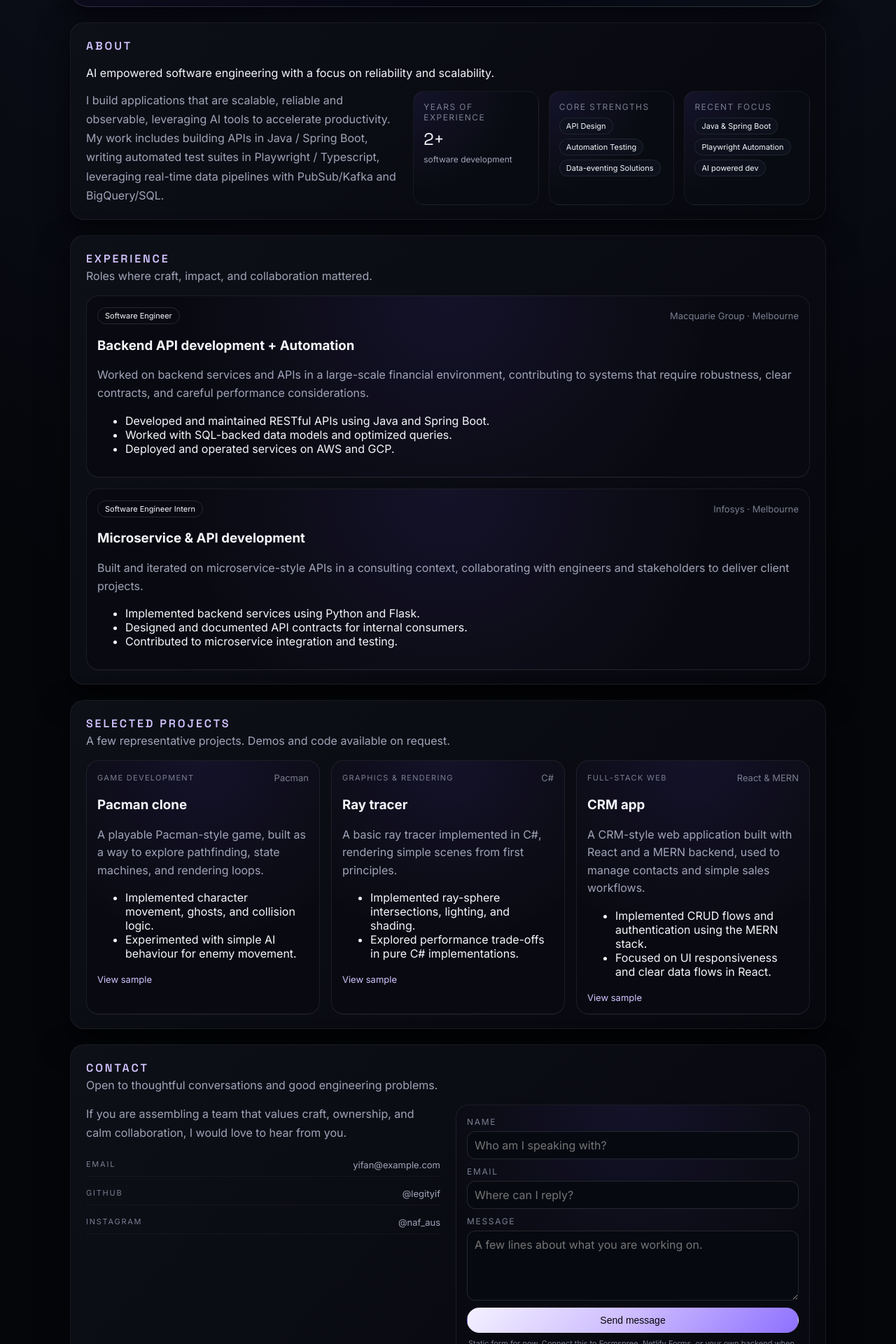
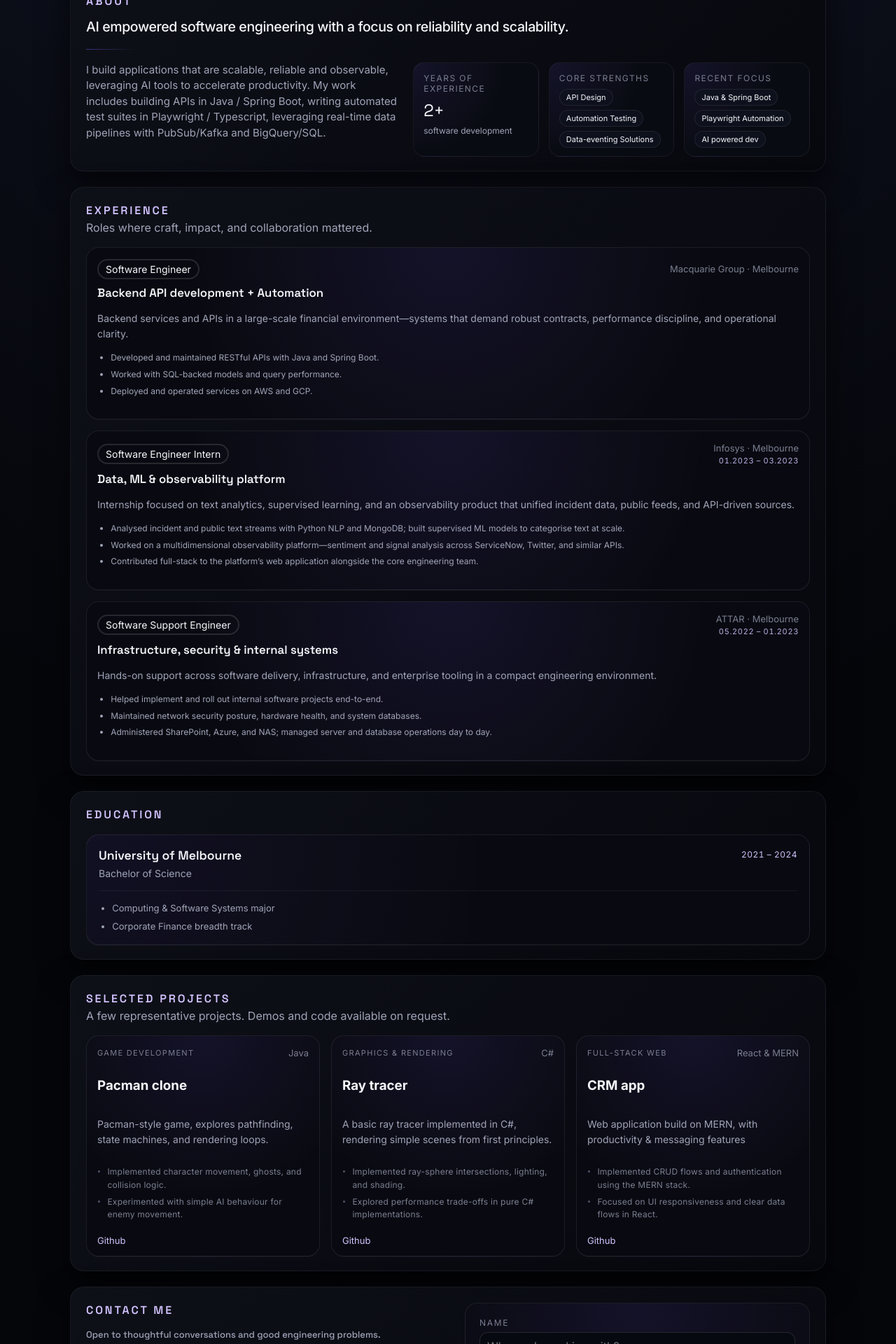
Before and after one commit to legityif/naf-portfolio, a React (Vite) app: page / in a window 1280 px wide. Shown: the part 600-2520 px from the top of the page at 70% size. Built offline with nearby package versions, Linux system fonts and the light colour scheme.

Commit message:
Updated front-end design components to align

```diff
--- a/src/App.jsx
+++ b/src/App.jsx
@@ -1,10 +1,11 @@
 import About from "./components/About";
 import Contact from "./components/Contact";
+import Education from "./components/Education";
 import Experience from "./components/Experience";
 import Header from "./components/Header";
 import Hero from "./components/Hero";
 import Projects from "./components/Projects";
-import { experience, metaItems, navItems, projects, skills } from "./data/portfolioData";
+import { education, experience, metaItems, navItems, projects, skills } from "./data/portfolioData";
 
 function App() {
   const year = new Date().getFullYear();
@@ -17,13 +18,13 @@ function App() {
         <Hero metaItems={metaItems} />
         <About strengths={skills.strengths} recentFocus={skills.recentFocus} />
         <Experience roles={experience} />
+        <Education {...education} />
         <Projects projects={projects} />
         <Contact />
       </main>
 
       <footer className="footer">
         <span>{`© ${year} Yifan Yang`}</span>
-        <span className="footer-secondary">Built with care, dark mode first.</span>
       </footer>
     </div>
   );
--- a/src/components/About.jsx
+++ b/src/components/About.jsx
@@ -1,18 +1,20 @@
 function About({ strengths, recentFocus }) {
   return (
     <section className="panel about" id="about">
-      <div className="panel-header">
+      <div className="panel-header about-panel-header">
         <h2>About</h2>
       </div>
-      <div>
-          <p>AI empowered software engineering with a focus on reliability and scalability.</p>
-      </div>
-      <div className="panel-content about-grid">
+      <div className="panel-content about-body">
+        <p className="about-lede">
+          AI empowered software engineering with a focus on reliability and scalability.
+        </p>
+        <div className="about-divider" aria-hidden="true" />
+        <div className="about-grid">
           <p className="about-copy">
             I build applications that are scalable, reliable and observable, leveraging AI tools
-          to accelerate productivity. My work includes building APIs in Java / Spring Boot, writing
-          automated test suites in Playwright / Typescript, leveraging real-time data pipelines
-          with PubSub/Kafka and BigQuery/SQL.
+            to accelerate productivity. My work includes building APIs in Java / Spring Boot,
+            writing automated test suites in Playwright / Typescript, leveraging real-time data
+            pipelines with PubSub/Kafka and BigQuery/SQL.
           </p>
           <div className="about-tiles">
             <div className="tile">
@@ -38,6 +40,7 @@ function About({ strengths, recentFocus }) {
             </div>
           </div>
         </div>
+      </div>
     </section>
   );
 }
--- a/src/components/Contact.jsx
+++ b/src/components/Contact.jsx
@@ -1,20 +1,27 @@
 function Contact() {
   return (
     <section className="panel contact" id="contact">
-      <div className="panel-header">
-        <h2>Contact</h2>
-        <p>Open to thoughtful conversations and good engineering problems.</p>
-      </div>
       <div className="panel-content contact-grid">
-        <div>
+        <div className="contact-left">
+          <div className="panel-header contact-panel-header">
+            <h2>Contact Me</h2>
+          </div>
+          <div className="contact-column">
+          <p className="contact-copy contact-copy--lead">
+            Open to thoughtful conversations and good engineering problems.
+          </p>
           <p className="contact-copy">
             If you are assembling a team that values craft, ownership, and calm
             collaboration, I would love to hear from you.
           </p>
           <div className="contact-details">
-            <a href="mailto:yifan@example.com" className="contact-link">
+            <a href="mailto:yifanyang80@gmail.com" className="contact-link">
               <span>Email</span>
-              <span>yifan@example.com</span>
+              <span>yifanyang80@gmail.com</span>
+            </a>
+            <a className="contact-link">
+              <span>Mobile</span>
+              <span>(+61) 451 389 103</span>
             </a>
             <a
               href="https://github.com/legityif"
@@ -26,15 +33,16 @@ function Contact() {
               <span>@legityif</span>
             </a>
             <a
-              href="https://instagram.com/naf_aus"
+              href="https://www.linkedin.com/in/yifan-yang-6a8a1a106/"
               target="_blank"
               rel="noreferrer"
               className="contact-link"
             >
-              <span>Instagram</span>
-              <span>@naf_aus</span>
+              <span>LinkedIn</span>
+              <span>@YifanYang</span>
             </a>
           </div>
+        </div>
         </div>
         <form className="contact-form" onSubmit={(event) => event.preventDefault()}>
           <div className="field">
@@ -45,7 +53,7 @@ function Contact() {
             <label htmlFor="email">Email</label>
             <input id="email" type="email" placeholder="Where can I reply?" />
           </div>
-          <div className="field">
+          <div className="field field--grow">
             <label htmlFor="message">Message</label>
             <textarea
               id="message"
--- /dev/null
+++ b/src/components/Education.jsx
@@ -0,0 +1,27 @@
+function Education({ school, degree, period, highlights }) {
+  return (
+    <section className="panel education" id="education">
+      <div className="panel-header">
+        <h2>Education</h2>
+      </div>
+      <div className="panel-content">
+        <article className="education-card">
+          <div className="education-card-head">
+            <div className="education-card-titles">
+              <h3 className="education-school">{school}</h3>
+              <p className="education-degree">{degree}</p>
+            </div>
+            <span className="education-period">{period}</span>
+          </div>
+          <ul className="education-highlights">
+            {highlights.map((item) => (
+              <li key={item}>{item}</li>
+            ))}
+          </ul>
+        </article>
+      </div>
+    </section>
+  );
+}
+
+export default Education;
--- a/src/components/Experience.jsx
+++ b/src/components/Experience.jsx
@@ -10,7 +10,12 @@ function Experience({ roles }) {
           <article className="timeline-item" key={`${role.company}-${role.roleType}`}>
             <div className="timeline-meta">
               <span className="pill">{role.roleType}</span>
-              <span className="company">{role.company}</span>
+              <div className="timeline-meta-end">
+                <span className="company">{role.company}</span>
+                {role.period ? (
+                  <span className="timeline-period">{role.period}</span>
+                ) : null}
+              </div>
             </div>
             <h3>{role.title}</h3>
             <p>{role.description}</p>
--- a/src/components/Header.jsx
+++ b/src/components/Header.jsx
@@ -2,7 +2,7 @@ function Header({ navItems }) {
   return (
     <header className="header">
       <div className="brand">
-        <div className="brand-mark">Y.Y</div>
+        <div className="brand-mark">YY</div>
         <div className="brand-text">
           <span className="brand-name">Yifan Yang</span>
           <span className="brand-role">Software engineer · Backend</span>
--- a/src/components/Hero.jsx
+++ b/src/components/Hero.jsx
@@ -7,12 +7,12 @@ function Hero({ metaItems }) {
       </h1>
       <h1 className="hero-title">
         <span className="accent"> I design reliable software systems
-          leveraging the power of AI tools. </span>
+          leveraging AI. </span>
       </h1>
       <p className="hero-subtitle">
         Software engineer with experience across the finance and technology sectors.
-        I leverage the power of AI and build reliable backend services, clean APIs,
-        and infrastructure that scales.
+        I leverage the power of AI tools and build reliable backend services, clean APIs,
+        and infrastructure that scales with comprehensive test coverage, observability and scalability.
       </p>
       <div className="hero-actions">
         <a href="#contact" className="button primary">
--- a/src/components/Projects.jsx
+++ b/src/components/Projects.jsx
@@ -20,7 +20,7 @@ function Projects({ projects }) {
               ))}
             </ul>
             <a className="project-link" href={project.link} target="_blank" rel="noreferrer">
-              View sample
+              Github
             </a>
           </article>
         ))}
--- a/src/data/portfolioData.js
+++ b/src/data/portfolioData.js
@@ -1,13 +1,14 @@
 export const navItems = [
   { id: "about", label: "About" },
   { id: "experience", label: "Experience" },
+  { id: "education", label: "Education" },
   { id: "projects", label: "Projects" },
   { id: "contact", label: "Contact" },
 ];
 
 export const metaItems = [
   { label: "Location", value: "Melbourne · Open to remote opportunities" },
-  { label: "Focus", value: "Backend services, APIs, AI apps" },
+  { label: "Focus", value: "Backend services, APIs, Automation" },
   { label: "Stack", value: "Java/Spring, Python, React.js, TypeScript" },
 ];
 
@@ -22,34 +23,58 @@ export const experience = [
     company: "Macquarie Group · Melbourne",
     title: "Backend API development + Automation",
     description:
-      "Worked on backend services and APIs in a large-scale financial environment, contributing to systems that require robustness, clear contracts, and careful performance considerations.",
+      "Backend services and APIs in a large-scale financial environment—systems that demand robust contracts, performance discipline, and operational clarity.",
     highlights: [
-      "Developed and maintained RESTful APIs using Java and Spring Boot.",
-      "Worked with SQL-backed data models and optimized queries.",
+      "Developed and maintained RESTful APIs with Java and Spring Boot.",
+      "Worked with SQL-backed models and query performance.",
       "Deployed and operated services on AWS and GCP.",
     ],
   },
   {
     roleType: "Software Engineer Intern",
     company: "Infosys · Melbourne",
-    title: "Microservice & API development",
+    period: "01.2023 – 03.2023",
+    title: "Data, ML & observability platform",
     description:
-      "Built and iterated on microservice-style APIs in a consulting context, collaborating with engineers and stakeholders to deliver client projects.",
+      "Internship focused on text analytics, supervised learning, and an observability product that unified incident data, public feeds, and API-driven sources.",
     highlights: [
-      "Implemented backend services using Python and Flask.",
-      "Designed and documented API contracts for internal consumers.",
-      "Contributed to microservice integration and testing.",
+      "Analysed incident and public text streams with Python NLP and MongoDB; built supervised ML models to categorise text at scale.",
+      "Worked on a multidimensional observability platform—sentiment and signal analysis across ServiceNow, Twitter, and similar APIs.",
+      "Contributed full-stack to the platform’s web application alongside the core engineering team.",
+    ],
+  },
+  {
+    roleType: "Software Support Engineer",
+    company: "ATTAR · Melbourne",
+    period: "05.2022 – 01.2023",
+    title: "Infrastructure, security & internal systems",
+    description:
+      "Hands-on support across software delivery, infrastructure, and enterprise tooling in a compact engineering environment.",
+    highlights: [
+      "Helped implement and roll out internal software projects end-to-end.",
+      "Maintained network security posture, hardware health, and system databases.",
+      "Administered SharePoint, Azure, and NAS; managed server and database operations day to day.",
     ],
   },
 ];
 
+export const education = {
+  school: "University of Melbourne",
+  degree: "Bachelor of Science",
+  period: "2021 – 2024",
+  highlights: [
+    "Computing & Software Systems major",
+    "Corporate Finance breadth track",
+  ],
+};
+
 export const projects = [
   {
     tag: "Game development",
-    year: "Pacman",
+    year: "Java",
     title: "Pacman clone",
     description:
-      "A playable Pacman-style game, built as a way to explore pathfinding, state machines, and rendering loops.",
+      "Pacman-style game, explores pathfinding, state machines, and rendering loops.",
     highlights: [
       "Implemented character movement, ghosts, and collision logic.",
       "Experimented with simple AI behaviour for enemy movement.",
@@ -73,7 +98,7 @@ export const projects = [
     year: "React & MERN",
     title: "CRM app",
     description:
-      "A CRM-style web application built with React and a MERN backend, used to manage contacts and simple sales workflows.",
+      "Web application build on MERN, with productivity & messaging features",
     highlights: [
       "Implemented CRUD flows and authentication using the MERN stack.",
       "Focused on UI responsiveness and clear data flows in React.",
--- a/src/styles/global.css
+++ b/src/styles/global.css
@@ -150,7 +150,6 @@ a {
 
 .hero-subtitle {
   margin: 0 0 22px;
-  max-width: 640px;
   color: var(--text-secondary);
   line-height: 1.6;
 }
@@ -238,16 +237,46 @@ a {
   color: var(--text-secondary);
 }
 
+/* About: lede on its own row, then copy + tiles — avoids tagline visually crossing tiles */
+.about-body {
+  display: flex;
+  flex-direction: column;
+  gap: 18px;
+}
+
+.about-panel-header {
+  margin-bottom: 12px;
+}
+
+.about-lede {
+  margin: 0;
+  font-size: clamp(1.05rem, 2.2vw, 1.22rem);
+  line-height: 1.45;
+  font-weight: 500;
+  color: var(--text-primary);
+  letter-spacing: -0.02em;
+}
+
+.about-divider {
+  height: 1px;
+  width: min(4.5rem, 100%);
+  margin: 0;
+  border: none;
+  background: linear-gradient(90deg, rgba(123, 92, 255, 0.45), transparent);
+}
+
 .about-grid {
   display: grid;
   grid-template-columns: minmax(0, 1.1fr) minmax(0, 1.4fr);
   gap: 22px;
+  align-items: start;
 }
 
 .about-copy {
   margin: 0;
-  line-height: 1.7;
+  line-height: 1.5;
   color: var(--text-secondary);
+  font-size: 15px;
 }
 
 .about-tiles {
@@ -330,8 +359,8 @@ a {
 .pill {
   padding: 4px 10px;
   border-radius: 999px;
-  border: 1px solid rgba(255, 255, 255, 0.12);
-  font-size: 11px;
+  border: 2px solid rgba(255, 255, 255, 0.12);
+  font-size: 14px;
 }
 
 .company,
@@ -340,14 +369,153 @@ a {
   color: var(--text-muted);
 }
 
+.timeline-meta-end {
+  display: flex;
+  flex-direction: column;
+  align-items: flex-end;
+  gap: 3px;
+  text-align: right;
+  min-width: 0;
+}
+
+.timeline-period {
+  font-size: 11px;
+  font-variant-numeric: tabular-nums;
+  letter-spacing: 0.06em;
+  text-transform: uppercase;
+  color: var(--accent-strong);
+  opacity: 0.88;
+  white-space: nowrap;
+}
+
+.timeline-item h3 {
+  font-family: var(--font-display);
+  font-size: 1.05rem;
+  font-weight: 600;
+  margin: 0 0 8px;
+  line-height: 1.35;
+  color: var(--text-primary);
+}
+
 .timeline-item p,
 .card p {
   color: var(--text-secondary);
   line-height: 1.6;
+  font-size: 14px;
+}
+
+.timeline-item ul {
+  margin: 10px 0 0;
+  padding-left: 1.2rem;
+  padding-bottom: 1rem;
+  color: var(--text-secondary);
+}
+
+.timeline-item li {
+  font-size: 12px;
+  line-height: 1.55;
+  margin-bottom: 5px;
+}
+
+.timeline-item li:last-child {
+  margin-bottom: 0;
+}
+
+/* Education */
+.education-card {
+  border-radius: 18px;
+  padding: 18px 17px 16px;
+  border: 1px solid rgba(255, 255, 255, 0.08);
+  background: radial-gradient(circle at top left, rgba(123, 92, 255, 0.08), transparent 55%), #090a11;
+  box-shadow: var(--shadow-subtle);
+}
+
+.education-card-head {
+  display: flex;
+  justify-content: space-between;
+  align-items: flex-start;
+  gap: 16px;
+  margin-bottom: 14px;
+  padding-bottom: 14px;
+  border-bottom: 1px solid rgba(255, 255, 255, 0.06);
+}
+
+.education-school {
+  font-family: var(--font-display);
+  font-size: 1.1rem;
+  font-weight: 600;
+  margin: 0 0 4px;
+  color: var(--text-primary);
+}
+
+.education-degree {
+  margin: 0;
+  font-size: 14px;
+  color: var(--text-secondary);
+  line-height: 1.5;
+}
+
+.education-period {
+  flex-shrink: 0;
+  font-size: 12px;
+  font-variant-numeric: tabular-nums;
+  letter-spacing: 0.04em;
+  color: var(--accent-strong);
+  padding-top: 2px;
+}
+
+.education-highlights {
+  margin: 0;
+  padding-left: 1.2rem;
+  color: var(--text-secondary);
+}
+
+.education-highlights li {
+  font-size: 13px;
+  line-height: 1.55;
+  margin-bottom: 6px;
+}
+
+.education-highlights li:last-child {
+  margin-bottom: 0;
+}
+
+@media (max-width: 520px) {
+  .timeline-meta {
+    flex-wrap: wrap;
+  }
+
+  .timeline-meta-end {
+    align-items: flex-start;
+    text-align: left;
+    width: 100%;
+    flex-direction: row;
+    flex-wrap: wrap;
+    align-items: baseline;
+    gap: 8px 12px;
+  }
+
+  .timeline-period {
+    white-space: normal;
+  }
+
+  .education-card-head {
+    flex-direction: column;
+    align-items: flex-start;
+  }
 }
 
 .project-grid {
   grid-template-columns: repeat(3, minmax(0, 1fr));
+  align-items: stretch;
+}
+
+/* Fill row height so the GitHub link can sit on a shared baseline */
+.projects .card {
+  display: flex;
+  flex-direction: column;
+  height: 100%;
+  min-height: 0;
 }
 
 .card-tag {
@@ -357,28 +525,120 @@ a {
   color: var(--text-muted);
 }
 
+/* Project cards — compact, muted highlight list */
+.projects .card ul {
+  list-style: none;
+  margin: 12px 0 6px;
+  padding: 0;
+  display: flex;
+  flex-direction: column;
+  gap: 6px;
+}
+
+.projects .card li {
+  position: relative;
+  margin: 0;
+  padding-left: 0.9rem;
+  font-size: 12px;
+  line-height: 1.52;
+  letter-spacing: 0.02em;
+  color: var(--text-muted);
+}
+
+.projects .card li::before {
+  content: "";
+  position: absolute;
+  left: 1px;
+  top: 0.58em;
+  width: 3px;
+  height: 3px;
+  border-radius: 50%;
+  background: rgba(210, 195, 255, 0.4);
+}
+
 .project-link {
-  margin-top: 6px;
   color: var(--accent-strong);
   font-size: 13px;
 }
 
+.projects .project-link {
+  margin-top: auto;
+  padding-top: 14px;
+}
+
+/* Contact: header lives in left column so the form can start at the top of the grid row */
+.contact-left {
+  display: flex;
+  flex-direction: column;
+  gap: 14px;
+  min-width: 0;
+}
+
+.contact-panel-header {
+  margin-bottom: 0;
+}
+
 .contact-grid {
   display: grid;
-  grid-template-columns: minmax(0, 1.1fr) minmax(0, 1.1fr);
-  gap: 22px;
+  grid-template-columns: minmax(0, 1fr) minmax(0, 1fr);
+  gap: 28px;
+  align-items: start;
+}
+
+.contact-grid .contact-form {
+  margin-top: 0;
+  margin-left: 10px;
+  padding: 20px;
+}
+
+/* Top-align form controls; grow message area to fill remaining height (no dead space at top) */
+.contact .contact-form {
+  display: flex;
+  flex-direction: column;
+  height: 100%;
+  min-height: 0;
+  justify-content: flex-start;
+  align-items: stretch;
+}
+
+.contact-form .field--grow {
+  flex: 1 1 auto;
+  display: flex;
+  flex-direction: column;
+  min-height: 0;
+  margin-bottom: 10px;
+}
+
+.contact-form .field--grow textarea {
+  flex: 1 1 auto;
+  min-height: 6.5rem;
+  resize: vertical;
+}
+
+.contact-column {
+  display: flex;
+  flex-direction: column;
+  gap: 15px;
 }
 
 .contact-copy {
-  margin: 0 0 16px;
+  margin-top: 0px;
   line-height: 1.7;
+  font-size: 13px;
   color: var(--text-secondary);
+  font-family: var(--font-display)
+}
+
+.contact-copy--lead {
+  color: var(--text-secondary);
+  font-weight: 500;
 }
 
 .contact-details {
   display: flex;
   flex-direction: column;
   gap: 8px;
+  margin-top: 5px;
 }
 
 .contact-link {
@@ -452,6 +712,11 @@ textarea {
   .about-grid,
   .contact-grid {
     grid-template-columns: 1fr;
+    gap: 22px;
+  }
+
+  .contact-grid .contact-form {
+    max-width: 100%;
   }
 }
 
```
Lines whose indentation alone changed are shown as unchanged.
